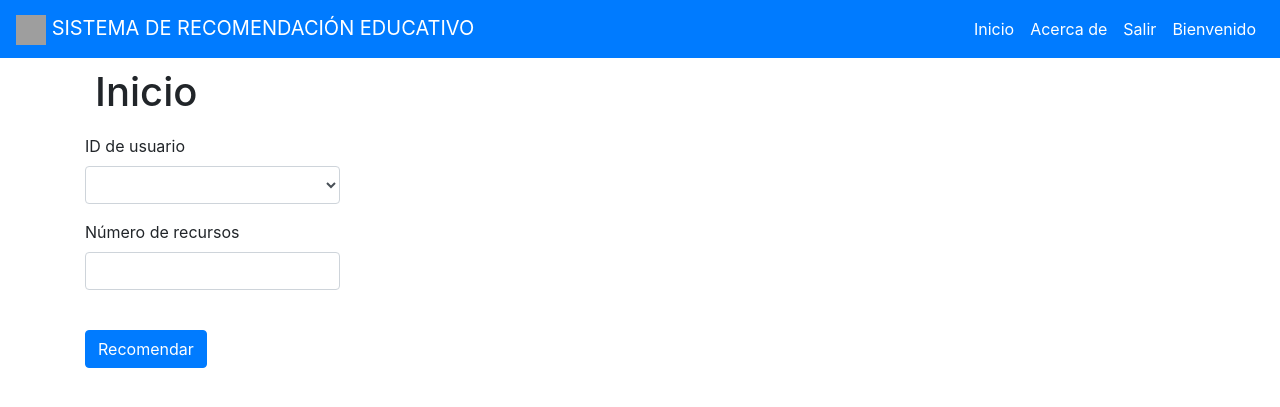
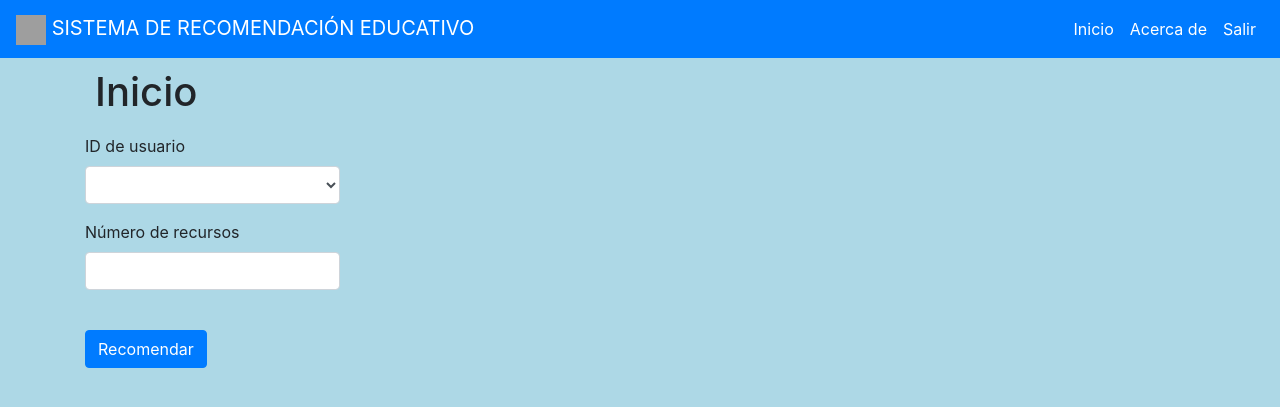
Before and after one commit to jeanNiqueSM/sistemaRecomendacion, a Flask app: page / in a window 1280 px wide. Shown: the top 407 px of the page. Run offline with Flask 2, Linux system fonts and the light colour scheme; the visitor is signed in with stand-in values (Sample User, id 1); lists and menus that the app fills with data are empty; parts of the project's set-up code (start-up, migrations or seed data) failed here and were passed over; some libraries are stand-ins or nearby versions; grey boxes are pictures that could not be loaded.

Commit message:
"Modificaciones finales v1"

```diff
--- a/app.py
+++ b/app.py
@@ -2,7 +2,7 @@
 from modulo_sr import hacer_recomendaciones, lista_usuarios
 from forms import SignUpForm, LoginForm
 
-app = Flask(__name__)
+app = Flask(__name__, static_url_path='/static')
 app.config['SECRET_KEY'] = 'dfewfew123213rwdsgert34tgfd1234trgf'
 
 """Information regarding the Users in the System."""
@@ -53,7 +53,7 @@
             return render_template("login.html", form = form, message = "Email o contraseña. Intente nuevamente.")
         else:
             session['user'] = user
-            return render_template("home.html", message = "Inicio de Sesión exitoso!")
+            return redirect(url_for('home', _scheme='', _external=True))
     return render_template("login.html", form = form)
 
 @app.route("/logout")
--- /dev/null
+++ b/static/style.css
@@ -0,0 +1,3 @@
+body {
+    background: red;
+}
--- a/templates/base.html
+++ b/templates/base.html
@@ -4,13 +4,22 @@
     <meta charset="UTF-8">
     <meta name="viewport"
           content="width=device-width, user-scalable=no, initial-scale=1.0, maximum-scale=1.0, minimum-scale=1.0">
-    <meta http-equiv="X-UA-Compatible" content="ie=edge">
     <title>{% block title %} {% endblock %} - Sistema Recomendación</title>
 
-    <!-- BOOTSTRAP 4-->
+    <!-- BOOTSTRAP 4 -->
     <link rel="stylesheet" href="https://cdn.jsdelivr.net/npm/bootstrap@4.5.3/dist/css/bootstrap.min.css"
           integrity="sha384-TX8t27EcRE3e/ihU7zmQxVncDAy5uIKz4rEkgIXeMed4M0jlfIDPvg6uqKI2xXr2" crossorigin="anonymous">
 
+
+    <style>
+        body {
+            background-color: lightblue;
+        }
+    </style>
+
+    <!--
+    <link rel="stylesheet" href="{{url_for('static', filename='style.css')}}" />
+    -->
 
 </head>
 <body>
@@ -34,9 +43,6 @@
           <li class="nav-item active">
             <a class="nav-link" href="{{ url_for('logout') }}">Salir</a>
           </li>
-          <li class="nav-item active">
-            <a class="nav-link" href="#">Bienvenido {{ user }}</a>
-          </li>
           {% else %}
           <li class="nav-item active">
               <a class="nav-link" href="{{url_for('signup')}}">Regístrate</a>
@@ -48,6 +54,8 @@
         </ul>
       </div>
     </nav>
+
+    <div class="contenido">
 
         <div class="container">
             <div class="row">
@@ -62,6 +70,7 @@
 
             {% endblock %}
         </div>
+    </div>
 
 </body>
 </html>
--- a/templates/home.html
+++ b/templates/home.html
@@ -17,10 +17,10 @@
         <form action="/recomendacion" method="POST">
           <div class="form-group">
             <label for="exampleFormControlSelect1">ID de usuario</label>
-            <select class="form-control" id="exampleFormControlSelect1" name="id_usuario" required>
+            <select class="form-control" name="id_usuario" required>
               <option></option>
-              {% for user in usuarios %}
-              <option>{{ user }}</option>
+              {% for usuario in usuarios %}
+              <option>{{ usuario }}</option>
               {% endfor %}
             </select>
           </div>
--- a/templates/recomendacion.html
+++ b/templates/recomendacion.html
@@ -11,7 +11,7 @@
 {% block content %}
     {% if list_rec %}
 
-    <p>Los recursos recomendados para el usuario {{ id_usuario }}:</p>
+    <p>Los recursos recomendados para el usuario con ID: {{ id_usuario }}:</p>
 
     <table class="table">
         <thead class="thead-light">
```
Lines whose indentation alone changed are shown as unchanged.
